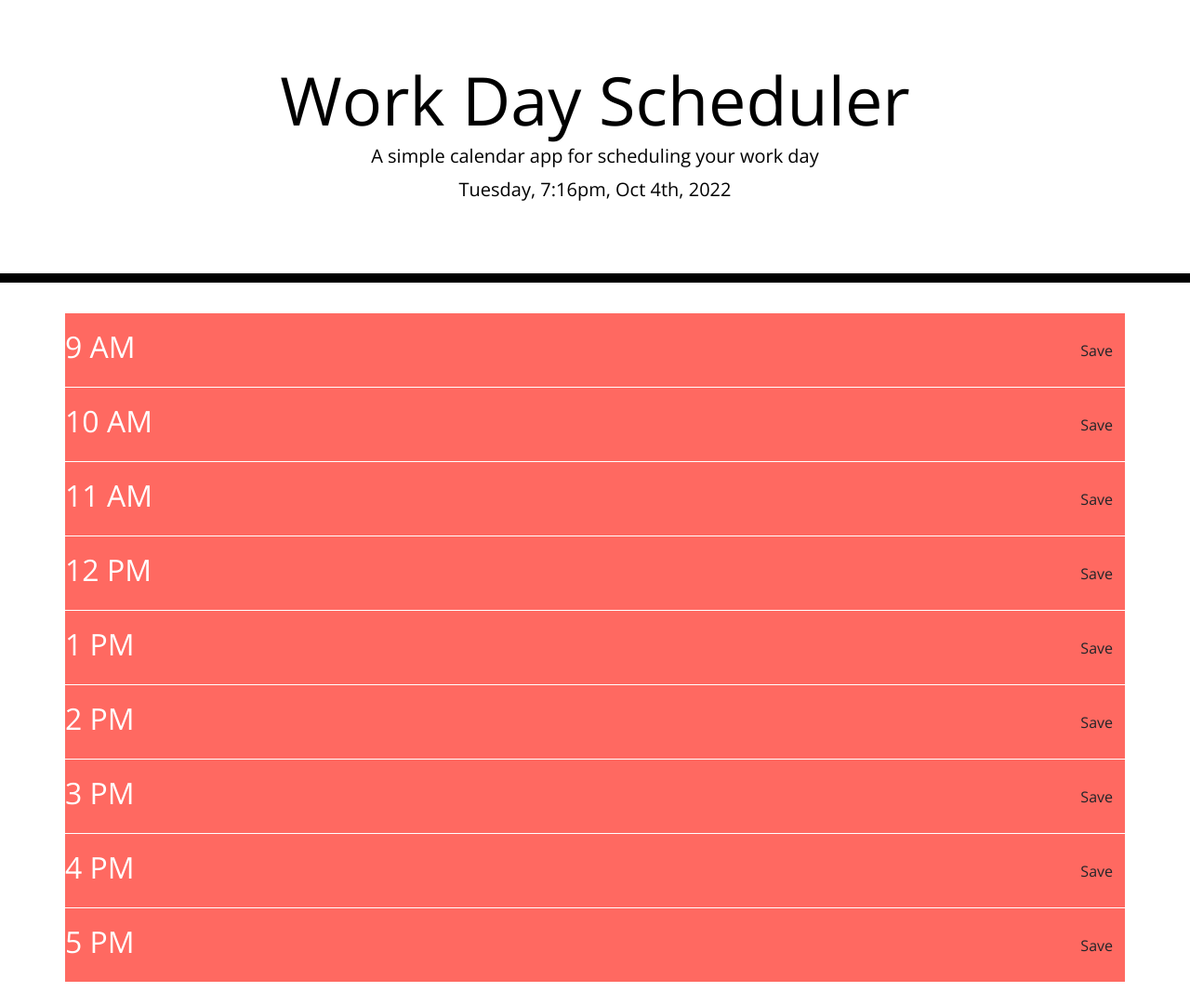
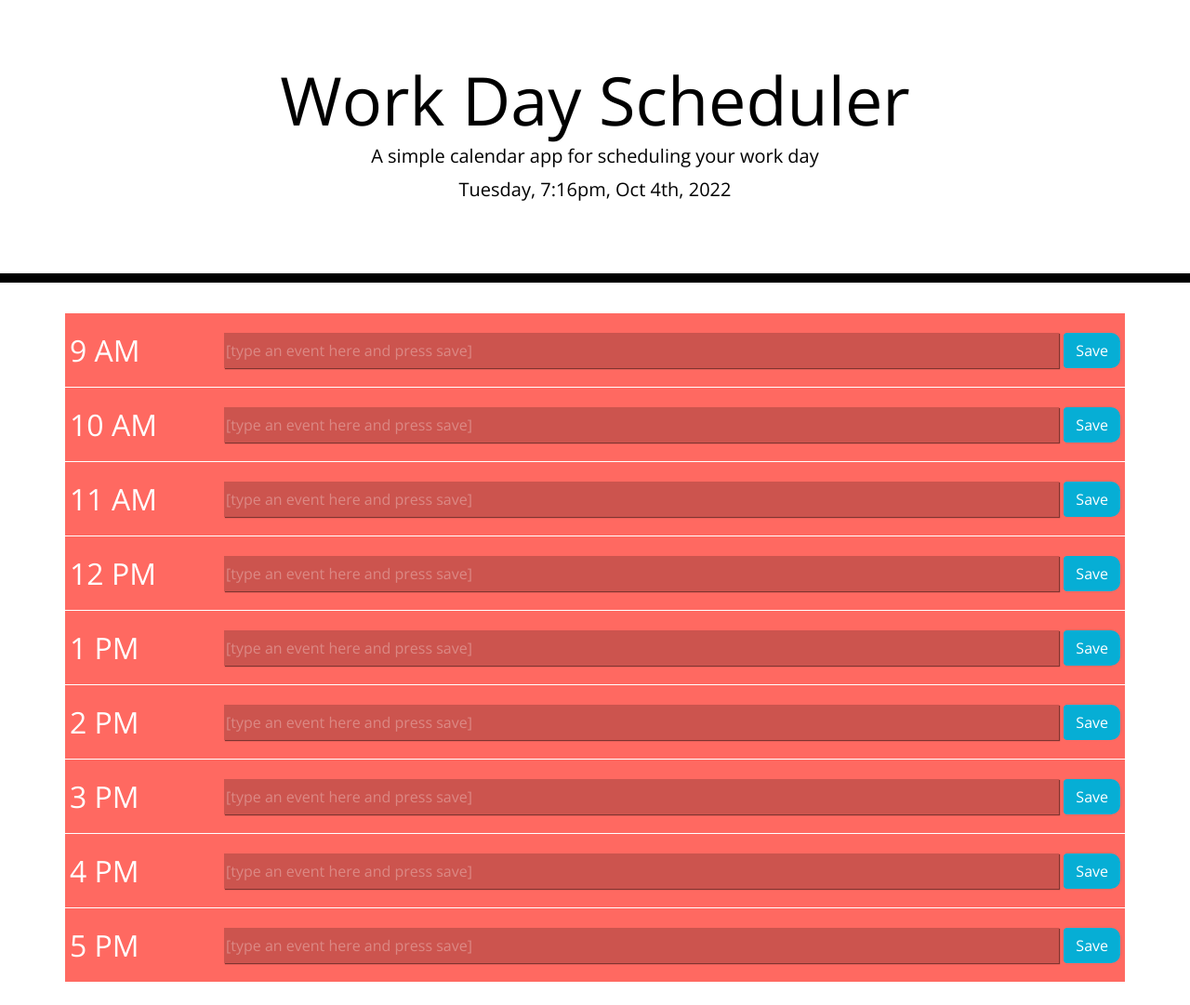
Before and after one commit to briancollins02/challenge05-SimplePlanner, a plain HTML site: page index.html in a window 1280 px wide. Shown: the whole page at 93% size. Before the commit the page ends 1056 px from the top, so only its background shows below. Drawn offline with nearby package versions, Linux system fonts and the light colour scheme.

Commit message:
add text localstorage functionality

```diff
--- a/index.html
+++ b/index.html
@@ -32,48 +32,66 @@
       <!-- Timeblocks go here -->
       <div id="time-9" class="timeblock flex-d justify-content-between align-items-center row bg-secondary">
         <h2 class="time-header">9 AM</h2>
-        <div class="event-text"></div>
-        <button class="btn">Save</button>
+        <form>
+          <input id="event9" placeholder="[type an event here and press save]" type="text" class="event-text"></input>
+          <button type="button" class="btn" id="btn9">Save</button>
+        </form>
       </div>
       <div id="time-10" class="timeblock flex-d justify-content-between align-items-center row bg-secondary">
         <h2 class="time-header">10 AM</h2>
-        <div class="event-text"></div>
-        <button class="btn">Save</button>
+        <form>
+          <input id="event10" placeholder="[type an event here and press save]" type="text" class="event-text"></input>
+          <button type="button" class="btn" id="btn10">Save</button>
+        </form>
       </div>
       <div id="time-11" class="timeblock flex-d justify-content-between align-items-center row bg-secondary">
         <h2 class="time-header">11 AM</h2>
-        <div class="event-text"></div>
-        <button class="btn">Save</button>
+        <form>
+          <input id="event11" placeholder="[type an event here and press save]" type="text" class="event-text"></input>
+          <button type="button" class="btn" id="btn11">Save</button>
+        </form>
       </div>
       <div id="time-12" class="timeblock flex-d justify-content-between align-items-center row bg-secondary">
         <h2 class="time-header">12 PM</h2>
-        <div class="event-text"></div>
-        <button class="btn">Save</button>
+        <form>
+          <input id="event12" placeholder="[type an event here and press save]" type="text" class="event-text"></input>
+          <button type="button" class="btn" id="btn12">Save</button>
+        </form>
       </div>
       <div id="time-13" class="timeblock flex-d justify-content-between align-items-center row bg-secondary">
         <h2 class="time-header">1 PM</h2>
-        <div class="event-text"></div>
-        <button class="btn">Save</button>
+        <form>
+          <input id="event13" placeholder="[type an event here and press save]" type="text" class="event-text"></input>
+          <button type="button" class="btn" id="btn13">Save</button>
+        </form>
       </div>
       <div id="time-14" class="timeblock flex-d justify-content-between align-items-center row bg-secondary">
         <h2 class="time-header">2 PM</h2>
-        <div class="event-text"></div>
-        <button class="btn">Save</button>
+        <form>
+          <input id="event14" placeholder="[type an event here and press save]" type="text" class="event-text"></input>
+          <button type="button" class="btn" id="btn14">Save</button>
+        </form>
       </div>
       <div id="time-15" class="timeblock flex-d justify-content-between align-items-center row bg-secondary">
         <h2 class="time-header">3 PM</h2>
-        <div class="event-text"></div>
-        <button class="btn">Save</button>
+        <form>
+          <input id="event15" placeholder="[type an event here and press save]" type="text" class="event-text"></input>
+          <button type="button" class="btn" id="btn15">Save</button>
+        </form>
       </div>
       <div id="time-16" class="timeblock flex-d justify-content-between align-items-center row bg-secondary">
         <h2 class="time-header">4 PM</h2>
-        <div class="event-text"></div>
-        <button class="btn">Save</button>
+        <form>
+          <input id="event16" placeholder="[type an event here and press save]" type="text" class="event-text"></input>
+          <button type="button" class="btn" id="btn16">Save</button>
+        </form>
       </div>
       <div id="time-17" class="timeblock flex-d justify-content-between align-items-center row bg-secondary">
         <h2 class="time-header">5 PM</h2>
-        <div class="event-text"></div>
-        <button class="btn">Save</button>
+        <form>
+          <input id="event17" placeholder="[type an event here and press save]" type="text" class="event-text"></input>
+          <button type="button" class="btn" id="btn17">Save</button>
+        </form>
       </div>
     </div>
 
--- a/script.js
+++ b/script.js
@@ -1,3 +1,36 @@
+// Variables to hold text value from local storage
+textVal9 = localStorage.getItem('box9');
+textVal10 = localStorage.getItem('box10');
+textVal11 = localStorage.getItem('box11');
+textVal12 = localStorage.getItem('box12');
+textVal13 = localStorage.getItem('box13');
+textVal14 = localStorage.getItem('box14');
+textVal15 = localStorage.getItem('box15');
+textVal16 = localStorage.getItem('box16');
+textVal17 = localStorage.getItem('box17');
+
+// variables to display values on page
+text9 = document.getElementById('event9');
+text10 = document.getElementById('event10');
+text11 = document.getElementById('event11');
+text12 = document.getElementById('event12');
+text13 = document.getElementById('event13');
+text14 = document.getElementById('event14');
+text15 = document.getElementById('event15');
+text16 = document.getElementById('event16');
+text17 = document.getElementById('event17');
+
+text9.value = textVal9;
+text10.value = textVal10;
+text11.value = textVal11;
+text12.value = textVal12;
+text13.value = textVal13;
+text14.value = textVal14;
+text15.value = textVal15;
+text16.value = textVal16;
+text17.value = textVal17;
+
+
 
 var today = moment();
 $("#currentDay").text(today.format("dddd, h:mma, MMM Do, YYYY"));
@@ -11,16 +44,14 @@ function colorChange(timeSlot) {
     timeSlot = document.getElementsByClassName('timeblock')
     console.log('bozo', timeSlot);
 
-    // Check every element in the timeSlot variable
+    // Check every element in the timeSlot variable one at a time
     for (let i=0; i < timeSlot.length; i++) {
-        // if (timeSlot.item(i) <)
-
+        // get time number from the id of selected timeblock
         let rowTime = parseInt(timeSlot.item(i).id.slice(5));
         console.log("rowTime", rowTime)
         if(rowTime < currentHour) {
             document.getElementById(timeSlot.item(i).id).classList.add('past');
             document.getElementById(timeSlot.item(i).id).classList.remove('bg-secondary');
-            console.log('gamer time')
             console.log(document.getElementById(timeSlot.item(i).id));
         } else if (rowTime > currentHour) {
             document.getElementById(timeSlot.item(i).id).classList.add('future');
@@ -35,6 +66,17 @@ function colorChange(timeSlot) {
 
 
 
+var button = document.querySelectorAll('.btn')
+button.forEach(el => el.addEventListener('click', event => {
+    var buttonNum = event.target.getAttribute("id").slice(3);
+    console.log('button #'+ buttonNum)
+    var textNum = document.getElementById('event'+buttonNum);
+    console.log('text-box',textNum);
+    inputText = textNum.value;
+    console.log(inputText);
+    localStorage.setItem("box"+buttonNum, JSON.stringify(inputText));
+    console.log('submitted')
+}))
 
 // Call functions
 colorChange();
--- a/style.css
+++ b/style.css
@@ -36,10 +36,9 @@ textarea {
   border-top: 1px solid white;
 }
 
-.hour {
-  background-color: #ffffff;
-  color: #000000;
-  border-top: 1px dashed #000000;
+.time-header {
+  margin: 0 5px;
+  width: fit-content;
 }
 
 .past {
@@ -57,15 +56,39 @@ textarea {
   color: white;
 }
 
-.saveBtn {
-  border-left: 1px solid black;
-  border-top-right-radius: 15px;
-  border-bottom-right-radius: 15px;
+form {
+  display: flex;
+  flex-direction: row;
+  width: 85%
+}
+
+.event-text {
+  width: 100%;
+  background-color: rgba(0,0,0,.2);
+  border-color: lightgray;
+  border-style: none;
+  box-shadow: 1px 1px 1px rgba(0,0,0,.5);
+  color: #fff;
+}
+
+::placeholder {
+  color: white;
+  opacity: 30%;
+}
+
+.btn {
+  margin: 0 5px;
+  border-top-right-radius: 10px;
+  border-bottom-right-radius: 10px;
   background-color: #06aed5;
   color: white;
 }
 
-.saveBtn i:hover {
+.btn i:hover {
   font-size: 20px;
   transition: all 0.3s ease-in-out;
 }
+
+.container {
+  margin-bottom: 25px;
+}
```
